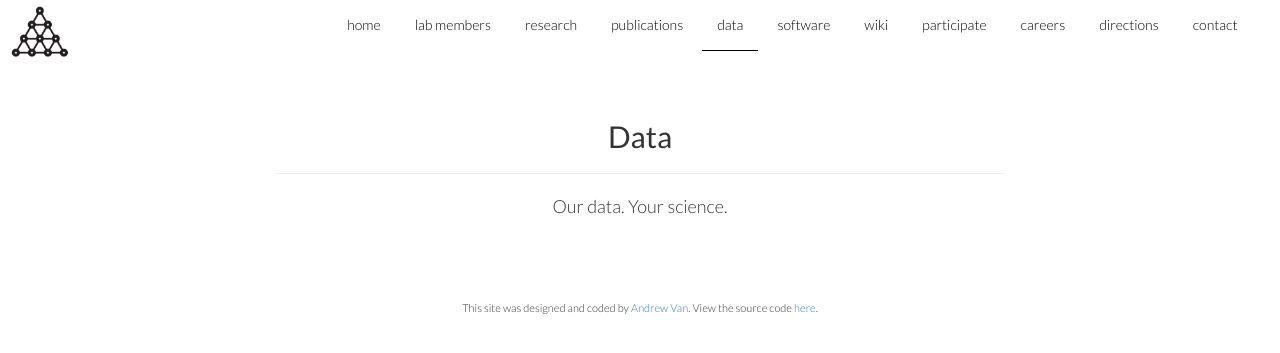
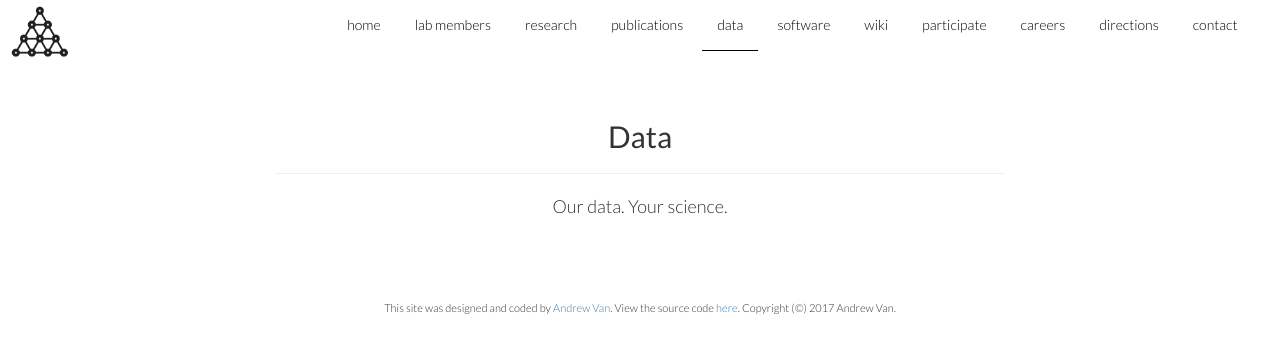
Before and after one commit to vanandrew/dglabsite, a Django app: page /data in a window 1280 px wide. Shown: the top 353 px of the page. Run offline with Django 3.2, Linux system fonts and the light colour scheme; some libraries are stand-ins or nearby versions.

Commit message:
Update copyright

```diff
--- a/dlabsite/templates/dlabsite/base.html
+++ b/dlabsite/templates/dlabsite/base.html
@@ -95,7 +95,8 @@
 			<div class="row">
 				<div class="col-lg-8 col-lg-offset-2 text-center" style="font-size: 11px;">
 					<p>This site was designed and coded by <a href="mailto:vanandrew@wustl.edu">Andrew Van</a>.
-						View the source code<a target="_blank" href="https://github.com/vanandrew/dglabsite"> here</a>.</p>
+						View the source code<a target="_blank" href="https://github.com/vanandrew/dglabsite"> here</a>.
+						Copyright (&copy;) 2017 Andrew Van.</p>
 			</div>
 		</div>
 		{% endif %}
--- a/dlabsite/templates/dlabsite/people.html
+++ b/dlabsite/templates/dlabsite/people.html
@@ -48,7 +48,8 @@ class="active"
 		{% endfor %}
 		<div class="grid-item col-xs-12 text-center" style="font-size: 11px; padding-top: 30px;padding-bottom: 30px;">
 			<p>This site was designed and coded by <a href="mailto:vanandrew@wustl.edu">Andrew Van</a>.
-				View the source code<a target="_blank" href="https://github.com/vanandrew/dglabsite"> here</a>.</p>
+				View the source code<a target="_blank" href="https://github.com/vanandrew/dglabsite"> here</a>.
+				Copyright (&copy;) 2017 Andrew Van.</p>
 		</div>
 	</div>
 </div>
```
